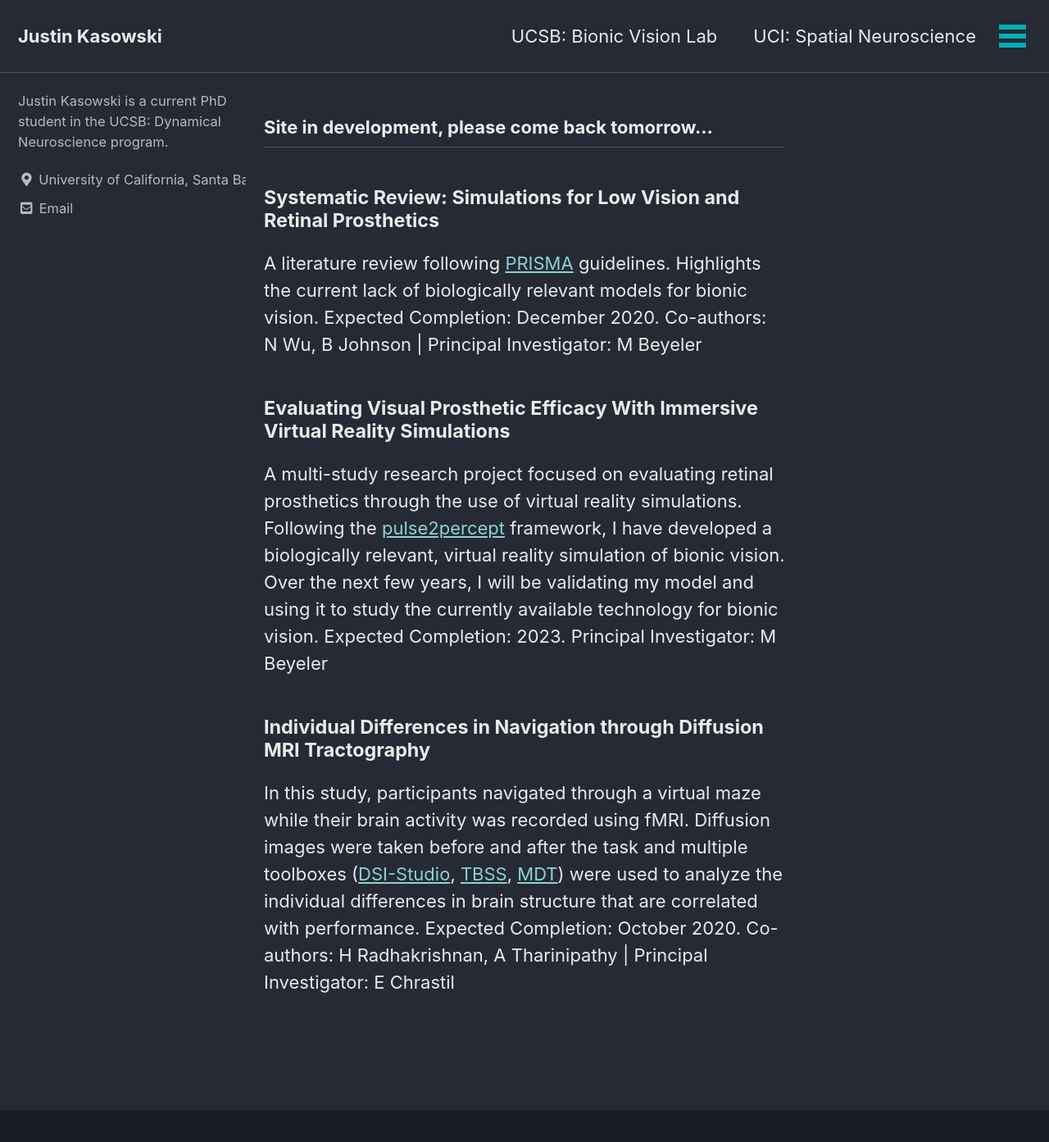
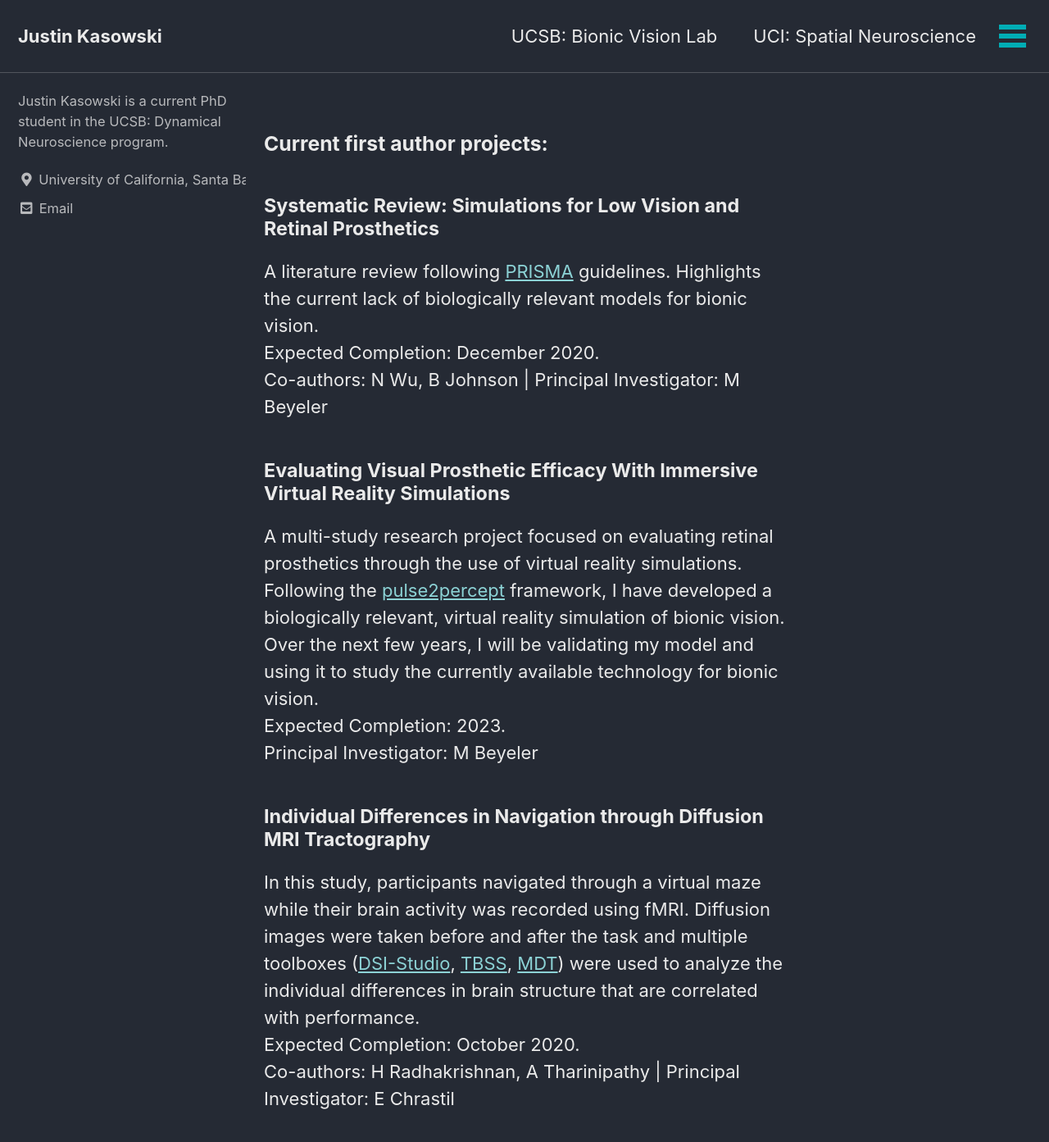
Before and after one commit to justinkasowski/justinkasowski.github.io, a Jekyll site: the page built from index.html, in a window 1280 px wide and 1400 px high. Shown: the top 1393 px of the window at 82% size. Built offline with Jekyll 4.4.1, drawn with Linux system fonts in a browser that asks for light colours; cached includes are drawn as plain includes; the list of posts is cut into pages by our own code.

Commit message:
Updated current projects

```diff
--- a/_layouts/home.html
+++ b/_layouts/home.html
@@ -4,16 +4,16 @@ layout: archive
 
 {{ content }}
 
-<h3 class="archive__subtitle">{{ site.data.ui-text[site.locale].recent_posts | default: "Current first author projects: " }}</h3>
+<h3>Current first author projects:</h3>
 <h4>Systematic Review: Simulations for Low Vision and Retinal Prosthetics</h4>
-<p>A literature review following <a href="http://prisma-statement.org/documents/PRISMA%202009%20flow%20diagram.pdf">PRISMA</a> guidelines. Highlights the current lack of biologically relevant models for bionic vision. Expected Completion: December 2020. Co-authors: N Wu, B Johnson | Principal Investigator: M Beyeler
+<p>A literature review following <a href="http://prisma-statement.org/documents/PRISMA%202009%20flow%20diagram.pdf">PRISMA</a> guidelines. Highlights the current lack of biologically relevant models for bionic vision. <br>Expected Completion: December 2020. <br>Co-authors: N Wu, B Johnson | Principal Investigator: M Beyeler
 </p>
 <h4>Evaluating Visual Prosthetic Efficacy
   With Immersive Virtual Reality Simulations</h4>
 <p>A multi-study research project focused on evaluating retinal prosthetics through the use of virtual reality simulations. Following the <a href="https://pulse2percept.readthedocs.io/en/stable/">pulse2percept</a> framework,
-  I have developed a biologically relevant, virtual reality simulation of bionic vision. Over the next few years, I will be validating my model and using it to study the currently available technology for bionic vision. Expected Completion: 2023. Principal Investigator: M Beyeler</p>
+  I have developed a biologically relevant, virtual reality simulation of bionic vision. Over the next few years, I will be validating my model and using it to study the currently available technology for bionic vision. <br>Expected Completion: 2023. <br>Principal Investigator: M Beyeler</p>
 <h4>Individual Differences in Navigation through Diffusion MRI Tractography</h4>
-<p>In this study, participants navigated through a virtual maze while their brain activity was recorded using fMRI. Diffusion images were taken before and after the task and multiple toolboxes (<a href="http://dsi-studio.labsolver.org/">DSI-Studio</a>, <a href="https://fsl.fmrib.ox.ac.uk/fsl/fslwiki/TBSS/UserGuide">TBSS</a>, <a href="https://readthedocs.org/projects/mdt-toolbox/downloads/pdf/master/">MDT</a>) were used to analyze the individual differences in brain structure that are correlated with performance. Expected Completion: October 2020. Co-authors: H Radhakrishnan, A Tharinipathy | Principal Investigator: E Chrastil</p>
+<p>In this study, participants navigated through a virtual maze while their brain activity was recorded using fMRI. Diffusion images were taken before and after the task and multiple toolboxes (<a href="http://dsi-studio.labsolver.org/">DSI-Studio</a>, <a href="https://fsl.fmrib.ox.ac.uk/fsl/fslwiki/TBSS/UserGuide">TBSS</a>, <a href="https://readthedocs.org/projects/mdt-toolbox/downloads/pdf/master/">MDT</a>) were used to analyze the individual differences in brain structure that are correlated with performance. <br>Expected Completion: October 2020. <br>Co-authors: H Radhakrishnan, A Tharinipathy | Principal Investigator: E Chrastil</p>
 
 
 {% if paginator %}
```
